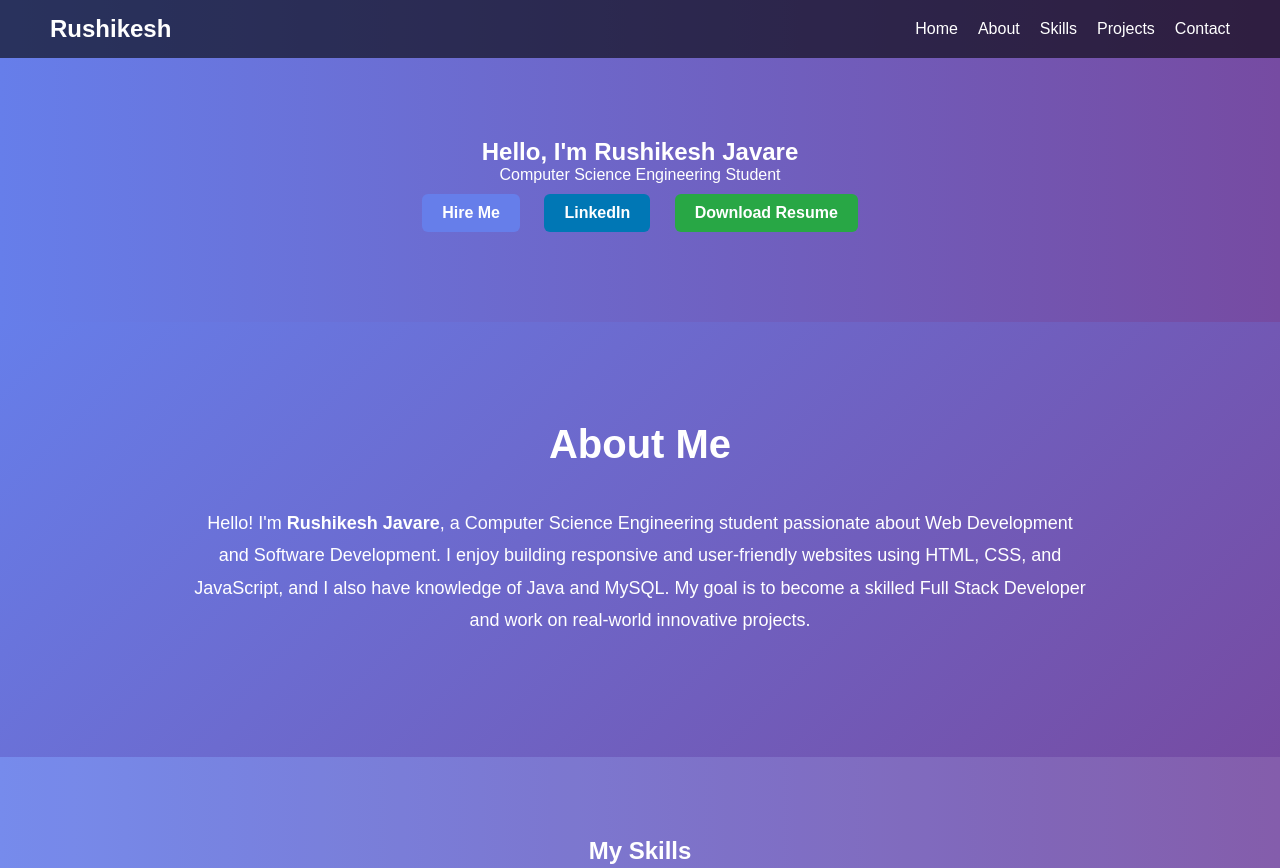
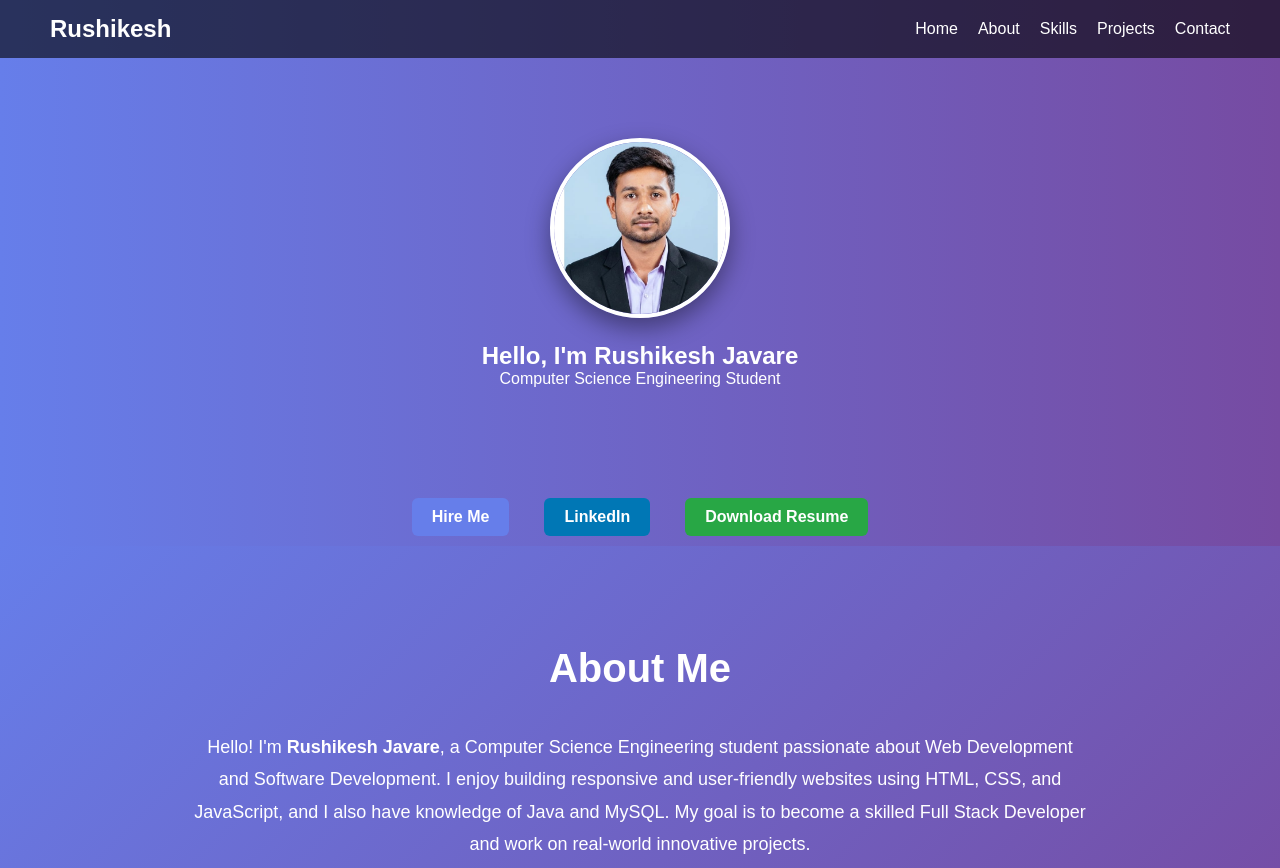
Before and after one commit to rushikeshjavare2004-dot/my_personal_Portfolio, a plain HTML site: page index.html in a window 1280 px wide. Shown: the top 868 px of the page. Drawn offline with Linux system fonts and the light colour scheme.

Commit message:
photo add

```diff
--- a/index.html
+++ b/index.html
@@ -22,29 +22,34 @@
 </nav>
 
 
-<section id="home" class="section">
+
+
+    <section id="home" class="section">
+    <img src="profile.jpg" alt="Rushikesh" class="profile-pic">
+
     <h1>Hello, I'm <span id="typing"></span></h1>
     <p>Computer Science Engineering Student</p>
+</section>
 
-    <!-- Hire Me Gmail -->
-    <a class="btn"
-     href="https://mail.google.com/mail/?view=cm&fs=1&to=rushikeshjavar2004@gmail.com">
-       Hire Me
+<section>
+
+<div class="button-group">
+    <a class="btn" href="https://mail.google.com/mail/?view=cm&fs=1&to=rushikeshjavar2004@gmail.com">
+        Hire Me
     </a>
 
-    <!-- LinkedIn -->
     <a class="btn linkedin-btn"
        href="https://www.linkedin.com/in/rushikesh-javare-511185348"
        target="_blank">
        LinkedIn
     </a>
 
-    <!-- Download Resume -->
     <a class="btn resume-btn"
        href="Rushikesh_Resume.pdf"
        download>
        Download Resume
     </a>
+</div>
 </section>
 
 <section id="about" class="about">
--- a/style.css
+++ b/style.css
@@ -331,3 +331,28 @@ form input, form textarea {
 #projects button {
     margin: 5px;
 }
+
+
+
+
+
+.profile-pic {
+    width: 180px;
+    height: 180px;
+    border-radius: 50%;
+    object-fit: cover;
+    margin-bottom: 20px;
+    border: 4px solid white;
+    box-shadow: 0 10px 25px rgba(0,0,0,0.4);
+}
+
+
+
+
+.button-group {
+    margin-top: 20px;
+    display: flex;
+    justify-content: center;
+    gap: 15px;
+    flex-wrap: wrap;
+}
```
Also changed, not shown: profile.jpg (added).
